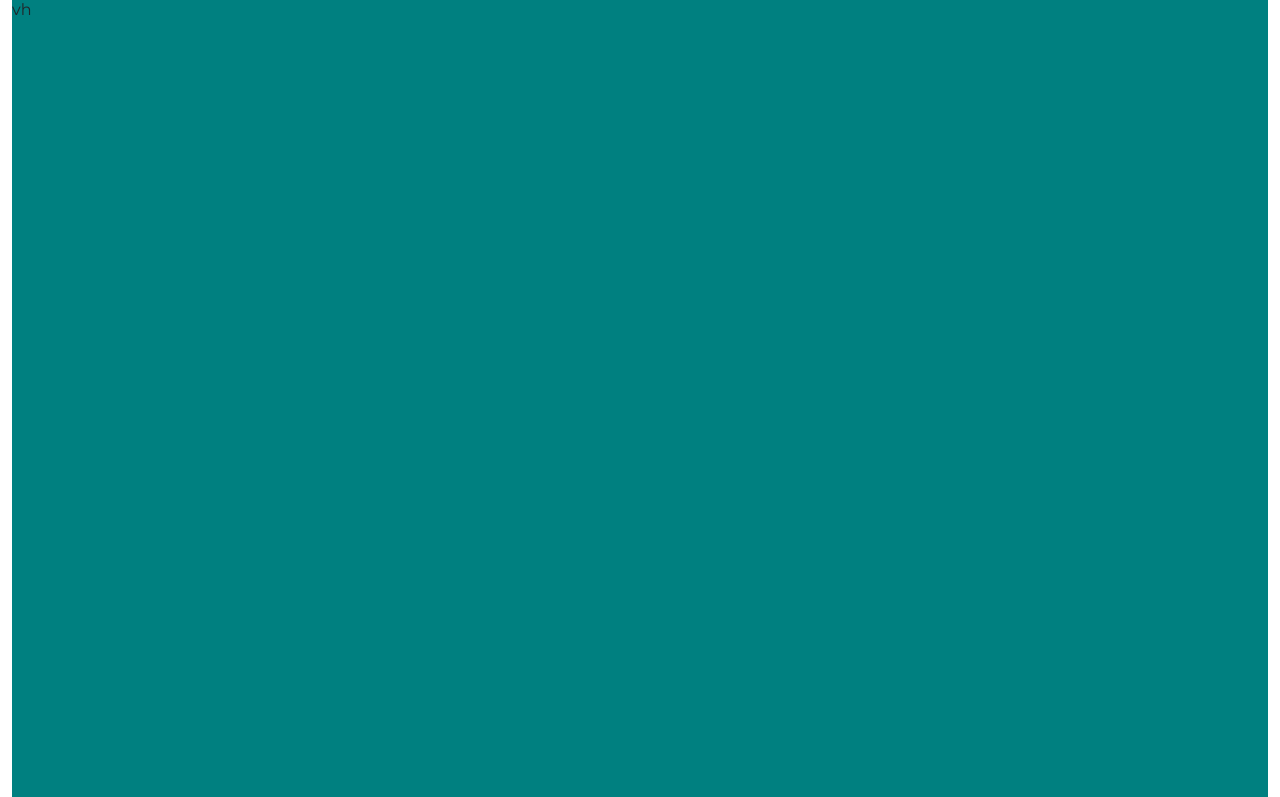
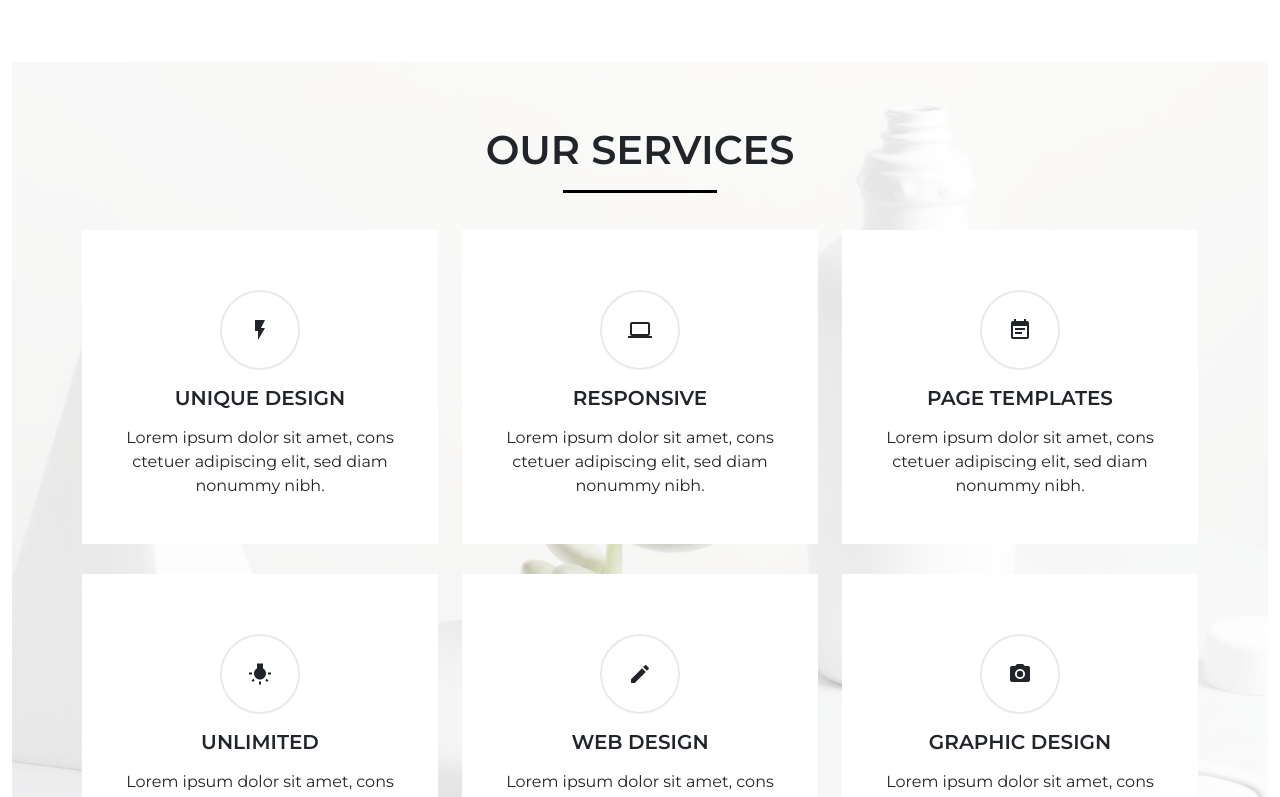
Before and after one commit to shamil-am/ministorcopy, a React (Create React App) app: page / in a window 1280 px wide. Shown: the part 1680-2477 px from the top of the page. Built offline with nearby package versions, Linux system fonts and the light colour scheme.

Commit message:
services done with responsize

```diff
--- a/src/components/AboutCompany/about.scss
+++ b/src/components/AboutCompany/about.scss
@@ -1,7 +1,7 @@
 @import "../../common/common.scss";
 
 .about {
-  padding: 2rem 0;
+  padding: 4rem 0;
   .sectionContent {
     .sectionHeader {
       margin-bottom: 2rem;
--- /dev/null
+++ b/src/components/OurServices/ServiceCardCreator.js
@@ -0,0 +1,17 @@
+import React from "react";
+
+function ServiceCardCreator(props) {
+  return (
+    <div className="serviceCard">
+      <div className="cardIconSide">
+        <div className="iconWrapper">{props.icon}</div>
+      </div>
+      <div className="cardTextSide">
+        <h5>{props.header}</h5>
+        <p>{props.content}</p>
+      </div>
+    </div>
+  );
+}
+
+export default ServiceCardCreator;
--- /dev/null
+++ b/src/components/OurServices/Services.js
@@ -0,0 +1,83 @@
+import React from "react";
+import "./services.scss";
+import ServiceCardCreator from "./ServiceCardCreator";
+import FlashOnIcon from "@material-ui/icons/FlashOn";
+import ComputerIcon from "@material-ui/icons/Computer";
+import EventNoteIcon from "@material-ui/icons/EventNote";
+import WbIncandescentIcon from "@material-ui/icons/WbIncandescent";
+import EditIcon from "@material-ui/icons/Edit";
+import CameraAltIcon from "@material-ui/icons/CameraAlt";
+////
+function Services() {
+  return (
+    <div className="services">
+      <div className="container">
+        <div className="servicesHeader">
+          <div className="row">
+            <div className="col-12">
+              <div className="sectionHeader">
+                <h1>Our services</h1>
+              </div>
+            </div>
+          </div>
+        </div>
+        <div className="servicesCards">
+          <div className="row">
+            <div className="col-12 col-md-6 col-lg-4">
+              <ServiceCardCreator
+                icon={<FlashOnIcon />}
+                header="UNIQUE DESIGN"
+                content="Lorem ipsum dolor sit amet, cons ctetuer adipiscing elit, sed diam nonummy nibh."
+              />
+            </div>
+            <div className="col-12 col-md-6 col-lg-4">
+              {" "}
+              <ServiceCardCreator
+                icon={<ComputerIcon />}
+                header="RESPONSIVE"
+                content="Lorem ipsum dolor sit amet, cons ctetuer adipiscing elit, sed diam nonummy nibh."
+              />
+            </div>
+            <div className="col-12 col-md-6 col-lg-4">
+              {" "}
+              <ServiceCardCreator
+                icon={<EventNoteIcon />}
+                header="PAGE TEMPLATES"
+                content="Lorem ipsum dolor sit amet, cons ctetuer adipiscing elit, sed diam nonummy nibh."
+              />
+            </div>
+
+          </div>
+          <div className="row">
+            <div className="col-12 col-md-6 col-lg-4">
+              {" "}
+              <ServiceCardCreator
+                icon={<WbIncandescentIcon />}
+                header="UNLIMITED"
+                content="Lorem ipsum dolor sit amet, cons ctetuer adipiscing elit, sed diam nonummy nibh."
+              />
+            </div>
+            <div className="col-12 col-md-6 col-lg-4">
+              {" "}
+              <ServiceCardCreator
+                icon={<EditIcon />}
+                header="WEB DESIGN"
+                content="Lorem ipsum dolor sit amet, cons ctetuer adipiscing elit, sed diam nonummy nibh."
+              />
+            </div>
+            <div className="col-12 col-md-6 col-lg-4">
+              {" "}
+              <ServiceCardCreator
+                icon={<CameraAltIcon />}
+                header="GRAPHIC DESIGN"
+                content="Lorem ipsum dolor sit amet, cons ctetuer adipiscing elit, sed diam nonummy nibh."
+              />
+            </div>
+          </div>
+        </div>
+      </div>
+    </div>
+  );
+}
+
+export default Services;
--- /dev/null
+++ b/src/components/OurServices/services.scss
@@ -0,0 +1,81 @@
+.services {
+  padding: 4rem 0;
+  background-image: url("../../assets//images/service-bg.jpg");
+  background-position: center center;
+  background-repeat: no-repeat;
+  background-size: cover;
+  background-attachment: fixed;
+  position: relative;
+  &::before {
+    content: "";
+    background-color: #ffffffb3;
+    height: 100%;
+    width: 100%;
+    top: 0;
+    position: absolute;
+    z-index: 1;
+  }
+  .container {
+    position: relative;
+    z-index: 9;
+  }
+  .sectionHeader {
+    text-align: center;
+    h1 {
+      display: inline-block;
+      font-weight: 600;
+      text-transform: uppercase;
+      position: relative;
+      padding-bottom: 1rem;
+      &::before {
+        content: "";
+        height: 3px;
+        width: 50%;
+        top: 100%;
+        background-color: #000;
+        position: absolute;
+        left: 25%;
+      }
+    }
+  }
+  .servicesCards {
+    padding: 2rem 0;
+    .serviceCard {
+      background-color: #ffffff;
+      text-align: center;
+      padding: 60px 25px 30px;
+      margin-bottom: 30px;
+      .cardIconSide {
+        display: flex;
+        justify-content: center;
+        align-items: center;
+        margin-bottom: 1rem;
+        .iconWrapper {
+          width: 80px;
+          height: 80px;
+          border: 2px solid #e9e9e9;
+          display: flex;
+          justify-content: center;
+          align-items: center;
+          border-radius: 50%;
+          transition: all .3s;
+        }
+      }
+      .cardTextSide {
+          h5{
+              font-weight: 600;
+              text-transform: uppercase;
+              margin-bottom: 1rem;
+          }
+      }
+      &:hover{
+         .cardIconSide{
+             .iconWrapper{
+                 background-color: #000;
+                 color: #ffffff;
+             }
+         }
+      }
+    }
+  }
+}
--- a/src/pages/Home.js
+++ b/src/pages/Home.js
@@ -3,6 +3,7 @@ import Header from "../components/Header/Header";
 import Welcome from "./../components/Welcome/Welcome";
 import CleanDesign from "../components/AboutCompany/CleanDesign";
 import About from "../components/AboutCompany/About";
+import Services from "../components/OurServices/Services";
 ///////
 function Home() {
   return (
@@ -11,6 +12,7 @@ function Home() {
       <Welcome />
       <CleanDesign/>
       <About/>
+      <Services/>
     </>
   );
 }
```
Also changed, not shown: src/assets/images/service-bg.jpg (added).
